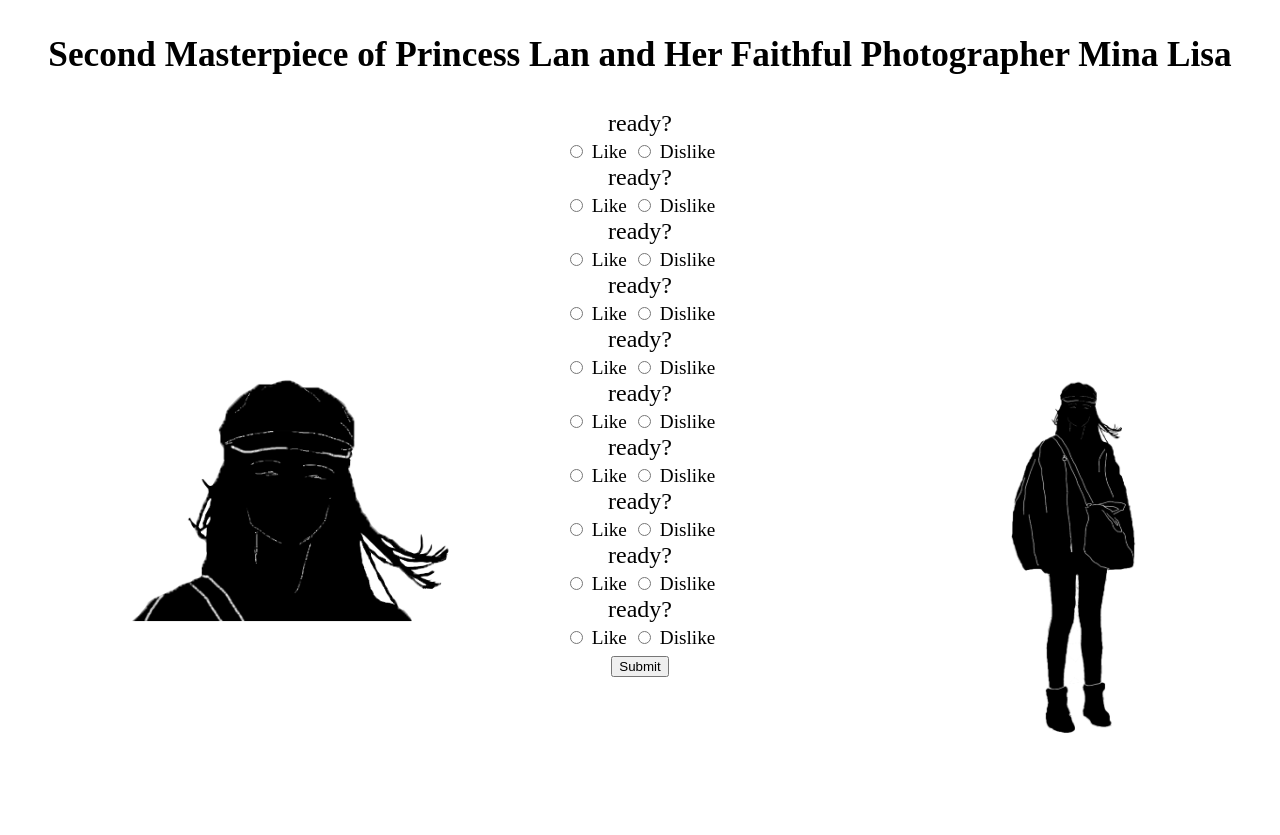
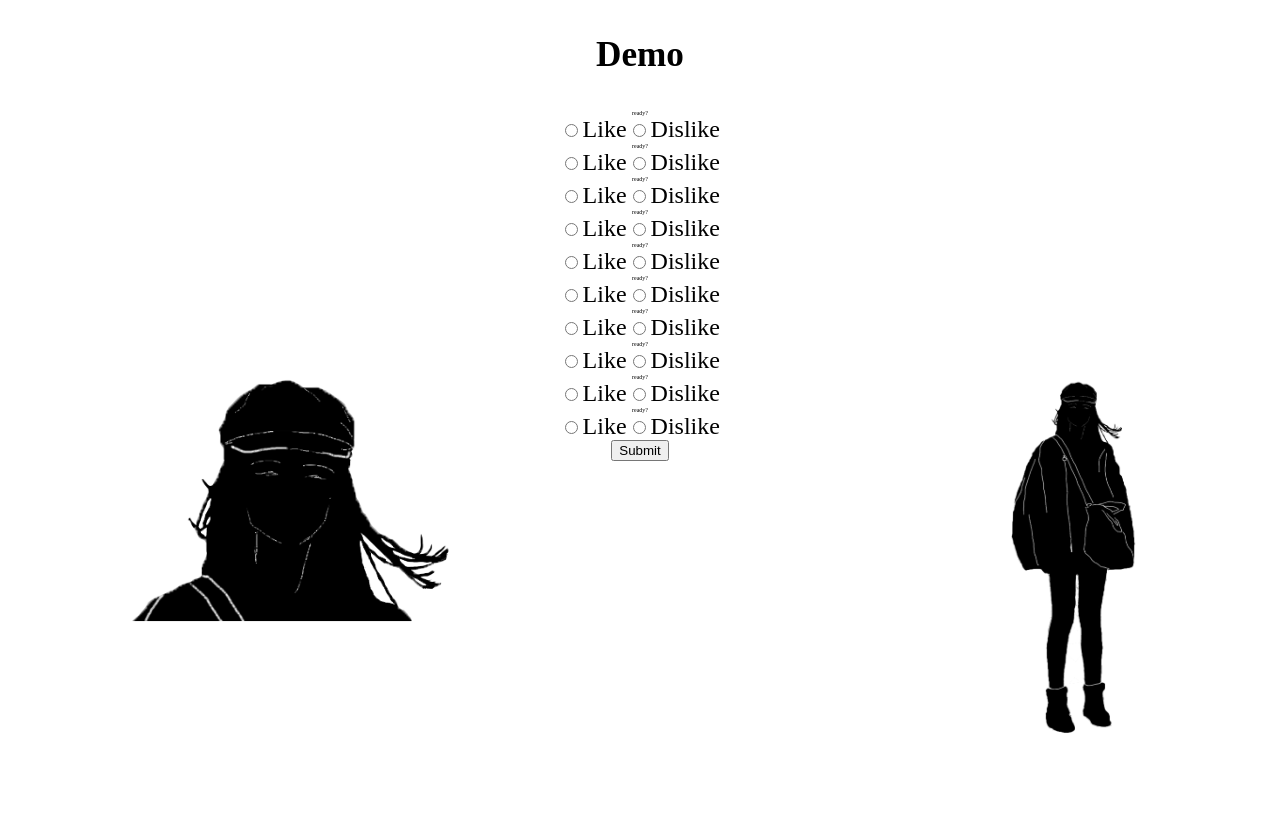
Before and after one commit to PB12203006/Largedata, a Flask app: page / in a window 1280 px wide. Run offline with Flask 2, Linux system fonts and the light colour scheme; parts of the project's set-up code (start-up, migrations or seed data) failed here and were passed over; some libraries are stand-ins or nearby versions.

Commit message:
Add files via upload

```diff
--- a/templates/hello.html
+++ b/templates/hello.html
@@ -11,6 +11,7 @@
         		background-size: 30%;
         		background-position: 10% 70%;
         		background-repeat: no-repeat;
+
 			}
 			body {
         		margin: 0;
@@ -18,25 +19,27 @@
         		height: 100%;
         		width: 100%;
         		text-align: center;
-        		background-image: url('/static/Teresa.png');
+                background-image: url('/static/Teresa.png');
         		background-size: 45%;
         		background-position: 110% 70%;
         		background-repeat: no-repeat;
       		}
       		form{
-      			font-size: 150%;
+      			font-size: 30%;
       		}
       		h3{
       			font-size: 220%;
       		}
       		label{
-      			font-size: 80%;
+      			font-size: 500%;
       		}
 		</style>
 	</head>
 	<body>
+        <!--
 		<h3 style="text-align:center;">Second Masterpiece of Princess Lan and Her Faithful Photographer Mina Lisa</h3>
-		<!--<h3 style="text-align:center;">Demo</h3>-->
+        -->
+		<h3 style="text-align:center;">Demo</h3>
 		<!--<p style="textalign:center;">tweets</p>
 
 		<form>
@@ -91,7 +94,7 @@
     		<br>
     		<input type="radio" id="like_6" name="img_6" value="1" />
     		<label for="like_6">Like</label>
-    		<input type="radio" id="dislike_6" name="img_6" value="0" />
+    		<input type="radio" id="dislike_6" name="img_6" value="-1" />
     		<label for="dislike_6">Dislike</label>
     		<br>
     		<p7>{{init_t[7]}}</p7>
@@ -117,25 +120,35 @@
     		<br>
     		<input id="like" type="button" value="Submit" onclick="feedback();"/>
     	</form>
+        <h4></h4>
 		<script>
-            var replica={"text":[0,1,2,3,4,5,6,7,8,9]};
-            //var replica={};
 			function feedback(){
 				var f=new Array();
+                var text=[];
 				var i;
 				for(i=0;i<10;i++)
 				{
 					var ipt='input[name=img_'+String(i)+']:checked';
 					f.push($(ipt).val());
+                    text.push($('p'+String(i)).text());
 				}
 				console.log(f);
-				$.getJSON($SCRIPT_ROOT+'/feedback',{'f':f,'text':replica.text},function(data){
+                console.log(text);
+				$.getJSON($SCRIPT_ROOT+'/feedback',{'f':f,'text':text},function(data){
                 	console.log(data);
-                    replica=data;
-                	for(i=0;i<10;i++)
+                    console.log(data.text.length)
+                	for(i=0;i<data.text.length;i++)
                 	{
                 		$('p'+String(i)).text(data.text[i]);
                 	}
+                    if(data.text.length<10)
+                    {
+                        for(i=data.text.length;i<10;i++)
+                        {
+                            $('p'+String(i)).text('Tooooo fast!!');
+                        }
+                    }
+                  //  $('h4').text(data.label);
             	});
 			}
 		</script>
```
